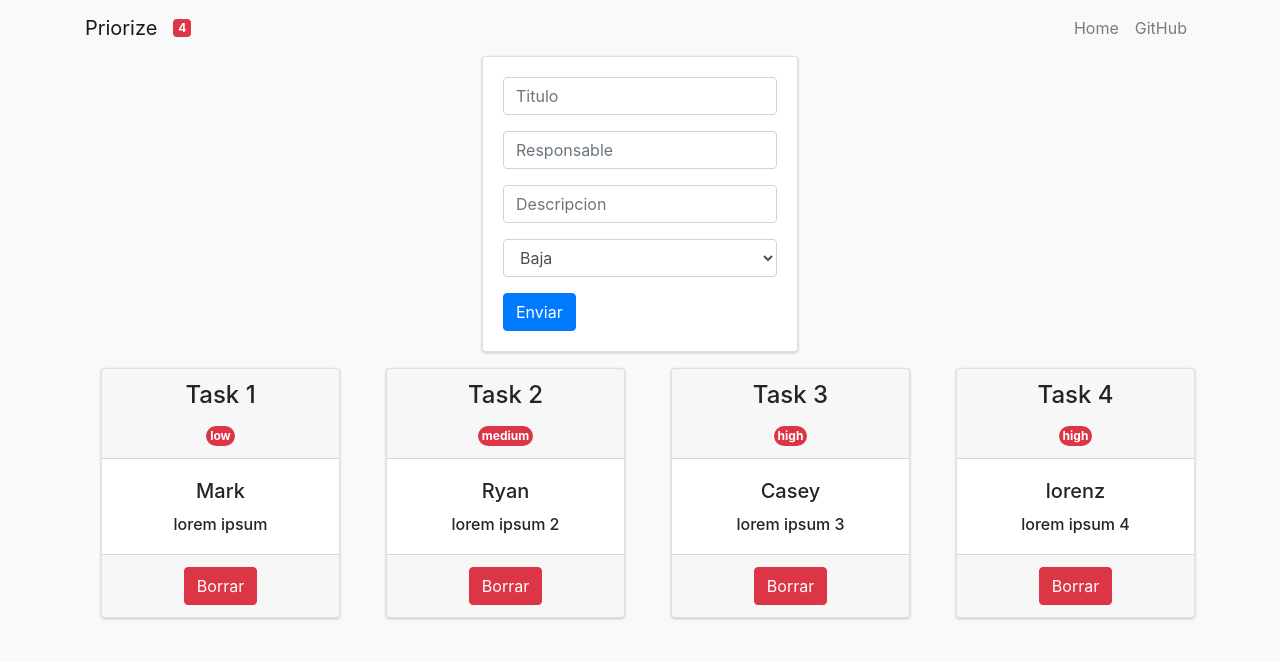
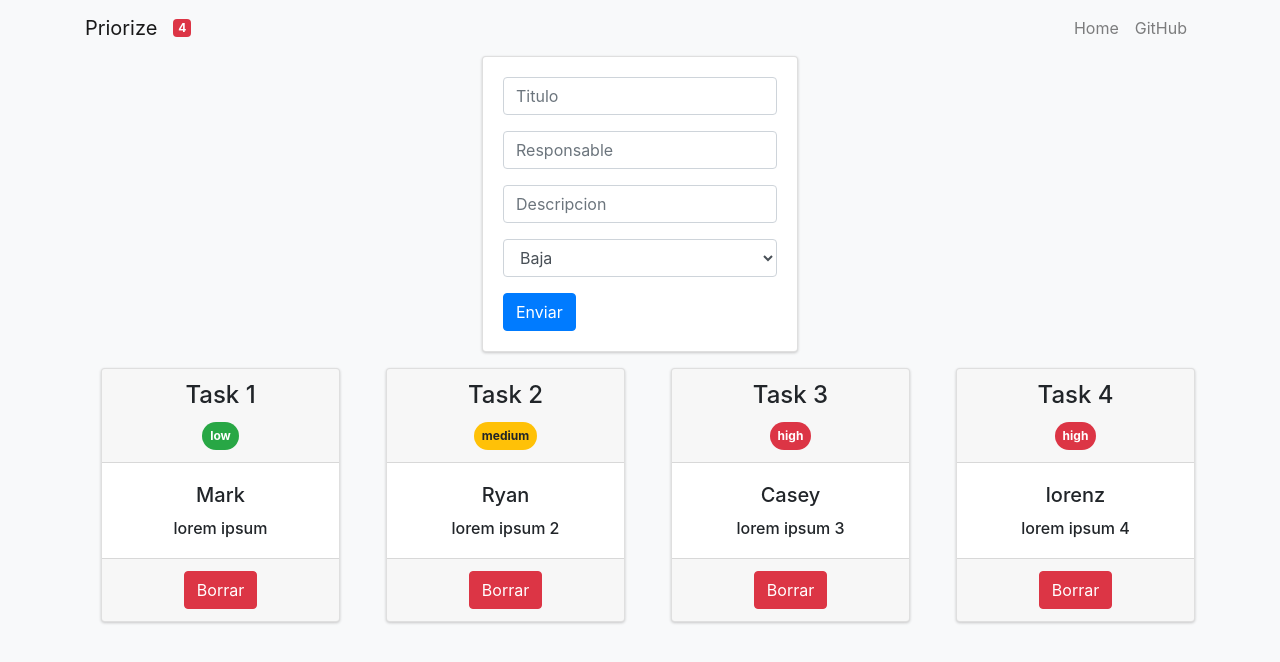
Before and after one commit to makinox/priorize, a React (Create React App) app: page / in a window 1280 px wide. Shown: the top 662 px of the page. Built offline with nearby package versions, Linux system fonts and the light colour scheme.

Commit message:
[improvement] colored tags according to priority

```diff
--- a/src/App.js
+++ b/src/App.js
@@ -7,55 +7,75 @@ import Navbar from './components/navbar/navbar';
 import Formz from './components/form/forms'
 //api
 import {task} from './db.json'
-console.log(task)
 
 class App extends Component {
   constructor () {
     super();
     this.state = {
-      task: task
+      task: []
     }
-    this.addTask = this.addTask.bind(this)
   }
 
-  addTask(taskit) {
+  componentDidMount(){
+    this.setState({ task })
+  }
+
+  addTask = (taskit) => {
     this.setState({
       task: [...this.state.task, taskit]
     })
   }
 
-  deleteTask(taskit) {
+  deleteTask = (taskit) => {
     if (window.confirm('Estas seguro de borrar?')) {
       this.setState({
-        task: this.state.task.filter((elemento, indice) => {
+        task: this.state.task.filter((_, indice) => {
           return indice !== taskit
         })
       })
     }
   }
 
-  render() {
-    const tareas = this.state.task.map((tarea, i) => {
-      return (
-        <div className="col-md-3" key={i}>
+  addColorToTaskTag = (tag) => {
+    switch (tag) {
+      case 'low':
+        return <span class="badge badge-pill badge-success p-2">{tag}</span>
+        break;
+      case 'medium':
+        return <span class="badge badge-pill badge-warning p-2">{tag}</span>
+        break;
+      case 'high':
+        return <span class="badge badge-pill badge-danger p-2">{tag}</span>
+        break;
+      default:
+        return tag
+    }
+  }
+
+  renderTasks = (tasks) => (
+    tasks.map((tarea, i) => (
+      <div className="col-md-3" key={i}>
           <div className="card ml-3 mt-3 text-center" >
             <div className="card-header">
               <h4 className="card-title">{tarea.title}</h4>
-              <span className="badge badge-pill badge-danger p-1">{tarea.priority}</span>
+              {this.addColorToTaskTag(tarea.priority)}
             </div>
             <div className="card-body">
               <h5 className="card-title">{tarea.reponsible}</h5>
               <h6 className="card-text">{tarea.description}</h6>
             </div>
             <div className="card-footer">
-              <button className="btn btn-danger" onClick={this.deleteTask.bind(this, i)}>
+              <button className="btn btn-danger" onClick={() => this.deleteTask(i) }>
                 Borrar
               </button>
             </div>
           </div>
         </div>
-      )
-    })
+    ))
+  )
+
+  render() {
+    const { task } = this.state
     return (
       <div>
         <header>
@@ -66,7 +86,7 @@ class App extends Component {
             <Formz onCustomOne={this.addTask} />
           </div>
           <div className="row justify-content-center">
-            {tareas}
+            { this.renderTasks(task) }
           </div>
         </div>
       </div>
```
Also changed, not shown: 1 other file (tests, documents, lock files or other folders).
